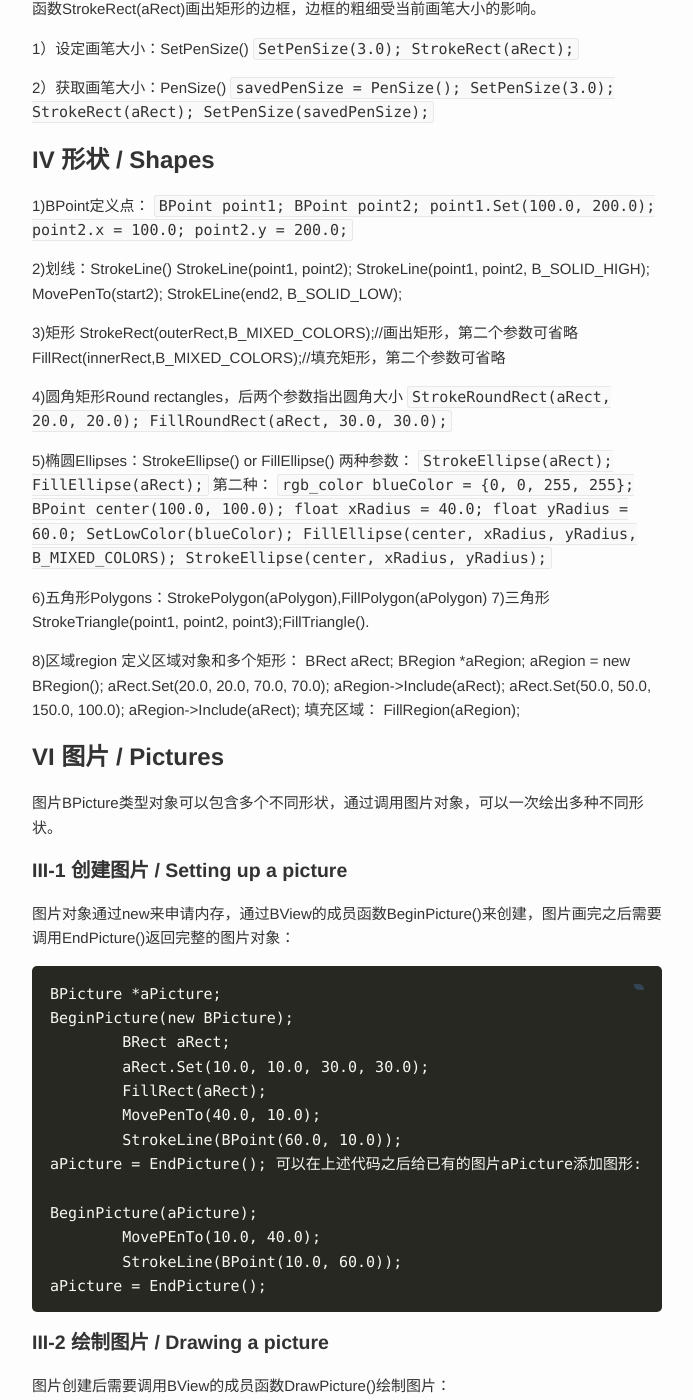
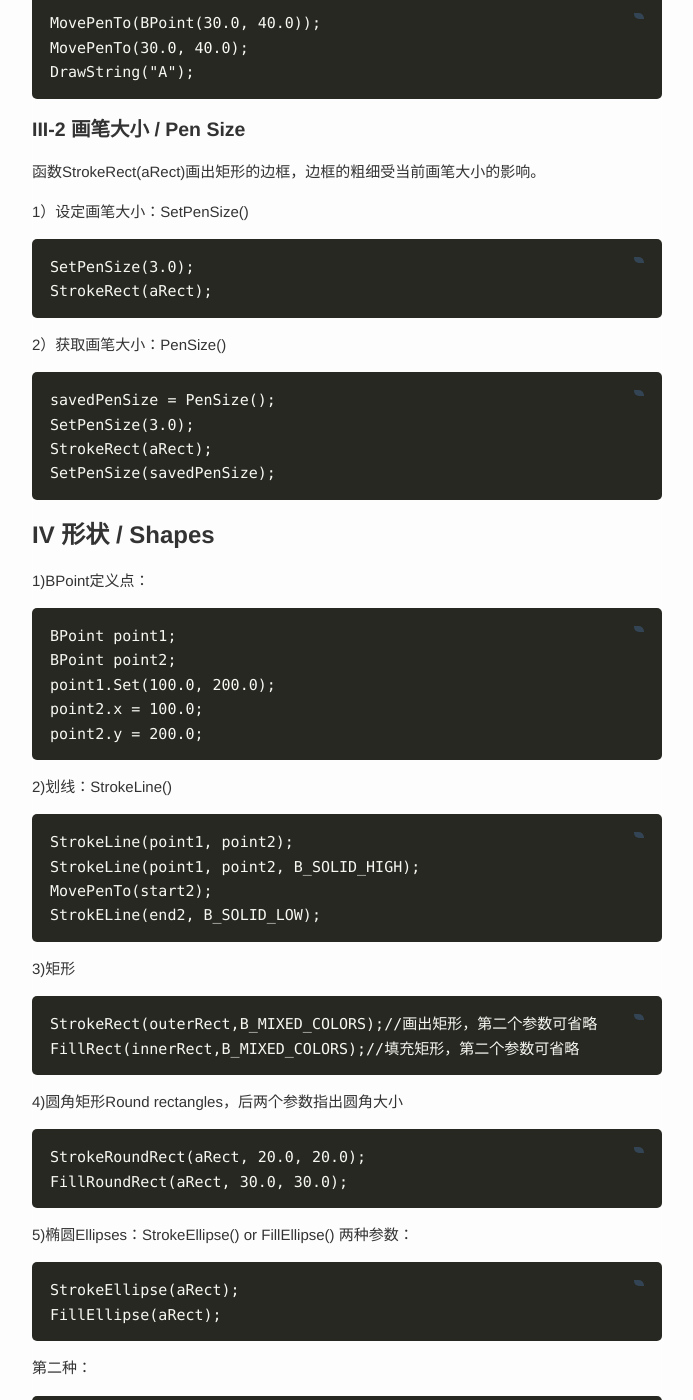
Before and after one commit to DonCN/doncn.github.com, a Jekyll site: the page built from _posts/2015-01-12-Don's-HaikuOS-notes-6-Drawing.md, in a window 1280 px wide and 1400 px high, scrolled down 6546 px. Shown: the whole window, without its empty margins (293-986 px from the left). Built offline with Jekyll 4.4.1, drawn with Linux system fonts in a browser that asks for light colours; Markdown is read by kramdown in place of the engine named in the settings; comment, search, counter and statistics services are not loaded; some of the changed text lies outside the part shown.

Commit message:
minor updates

```diff
--- a/_posts/2015-01-12-Don's-HaikuOS-notes-6-Drawing.md
+++ b/_posts/2015-01-12-Don's-HaikuOS-notes-6-Drawing.md
@@ -206,77 +206,91 @@ BView类包含多种画图或填充的成员函数，例如StrokeRect()、Stroke
 
 ### III-1 画笔位置 / Pen Location
 前边画矩形不用画笔，而是用Fillrect():
-`BRect aRect(10.0, 10.0, 110.0, 110.0);
-FillRect(aRect, B_SOLID_HIGH);`
+
+	BRect aRect(10.0, 10.0, 110.0, 110.0);
+	FillRect(aRect, B_SOLID_HIGH);
 
 使用画笔首先要将画笔移动到初始位置：MovePenTo()以视图左上角位置为原点，MovePenBy()以画笔当前位置为原点。
-`MovePenTo(BPoint(30.0, 40.0));
-MovePenTo(30.0, 40.0);
-DrawString("A");`
+
+	MovePenTo(BPoint(30.0, 40.0));
+	MovePenTo(30.0, 40.0);
+	DrawString("A");
 
 ### III-2 画笔大小 / Pen Size
 函数StrokeRect(aRect)画出矩形的边框，边框的粗细受当前画笔大小的影响。
 
 1）设定画笔大小：SetPenSize()
-`SetPenSize(3.0);
-StrokeRect(aRect);`
+
+	SetPenSize(3.0);
+	StrokeRect(aRect);
 
 2）获取画笔大小：PenSize()
-`savedPenSize = PenSize();
-SetPenSize(3.0);
-StrokeRect(aRect);
-SetPenSize(savedPenSize);`
+
+	savedPenSize = PenSize();
+	SetPenSize(3.0);
+	StrokeRect(aRect);
+	SetPenSize(savedPenSize);
 
 ## IV 形状 / Shapes
 
 1)BPoint定义点：
-`BPoint point1;
-BPoint point2;
-point1.Set(100.0, 200.0);
-point2.x = 100.0;
-point2.y = 200.0;`
+
+	BPoint point1;
+	BPoint point2;
+	point1.Set(100.0, 200.0);
+	point2.x = 100.0;
+	point2.y = 200.0;
 
 2)划线：StrokeLine()
-StrokeLine(point1, point2);
-StrokeLine(point1, point2, B_SOLID_HIGH);
-MovePenTo(start2);
-StrokELine(end2, B_SOLID_LOW);
+
+	StrokeLine(point1, point2);
+	StrokeLine(point1, point2, B_SOLID_HIGH);
+	MovePenTo(start2);
+	StrokELine(end2, B_SOLID_LOW);
 
 3)矩形
-StrokeRect(outerRect,B_MIXED_COLORS);//画出矩形，第二个参数可省略
-FillRect(innerRect,B_MIXED_COLORS);//填充矩形，第二个参数可省略
+
+	StrokeRect(outerRect,B_MIXED_COLORS);//画出矩形，第二个参数可省略
+	FillRect(innerRect,B_MIXED_COLORS);//填充矩形，第二个参数可省略
 
 4)圆角矩形Round rectangles，后两个参数指出圆角大小
-`StrokeRoundRect(aRect, 20.0, 20.0);
-FillRoundRect(aRect, 30.0, 30.0);`
+
+	StrokeRoundRect(aRect, 20.0, 20.0);
+	FillRoundRect(aRect, 30.0, 30.0);
 
 5)椭圆Ellipses：StrokeEllipse() or FillEllipse()
 两种参数：
-`StrokeEllipse(aRect);
-FillEllipse(aRect);`
+
+	StrokeEllipse(aRect);
+	FillEllipse(aRect);
+
 第二种：
-`rgb_color blueColor = {0, 0, 255, 255};
-BPoint center(100.0, 100.0);
-float xRadius = 40.0;
-float yRadius = 60.0;
-SetLowColor(blueColor);
-FillEllipse(center, xRadius, yRadius, B_MIXED_COLORS);
-StrokeEllipse(center, xRadius, yRadius);`
+
+	rgb_color blueColor = {0, 0, 255, 255};
+	BPoint center(100.0, 100.0);
+	float xRadius = 40.0;
+	float yRadius = 60.0;
+	SetLowColor(blueColor);
+	FillEllipse(center, xRadius, yRadius, B_MIXED_COLORS);
+	StrokeEllipse(center, xRadius, yRadius);
 
 6)五角形Polygons：StrokePolygon(aPolygon),FillPolygon(aPolygon)
 7)三角形StrokeTriangle(point1, point2, point3);FillTriangle().
 
 8)区域region
 定义区域对象和多个矩形：
-BRect aRect;
-BRegion *aRegion;
-aRegion = new BRegion();
-aRect.Set(20.0, 20.0, 70.0, 70.0);
-aRegion->Include(aRect);
-aRect.Set(50.0, 50.0, 150.0, 100.0);
-aRegion->Include(aRect);
+
+	BRect aRect;
+	BRegion *aRegion;
+	aRegion = new BRegion();
+	aRect.Set(20.0, 20.0, 70.0, 70.0);
+	aRegion->Include(aRect);
+	aRect.Set(50.0, 50.0, 150.0, 100.0);
+	aRegion->Include(aRect);
+
 填充区域：
-FillRegion(aRegion);
+
+	FillRegion(aRegion);
 
 ## VI 图片 / Pictures
 图片BPicture类型对象可以包含多个不同形状，通过调用图片对象，可以一次绘出多种不同形状。
@@ -325,8 +339,13 @@ Don Liu Copyright © 2013-2015， Email：donliucn@gmail.com
 -----------------------------
 ###参考文献及扩展阅读：###
 [1] [Programming the Be Operating System](http://www.haiku-os.org/legacy-docs/programming_the_be_operating_system.pdf)
+
 [2] [Learning to Program with Haiku, Lesson 15](http://darkwyrm.beemulated.net/downloads/pdf/Learning%20to%20Program%20With%20Haiku%20Lesson%2015.pdf)
+
 [3] [Haiku用户指南（中文）](http://www.haiku-os.org/docs/userguide/zh_CN/contents.html)
+
 [4] [Documents：包含用户使用及编程指南](http://www.haiku-os.org/documents)
+
 [5] [Articles：主要是历年来Haiku开发人员的写的一些关于Haiku开发相关文章](http://www.haiku-os.org/articles)
+
 [6] [Development：Haiku开发相关资源](https://www.haiku-os.org/development)
```
Also changed, not shown: _posts/2014-07-31-Don's-HaikuOS-notes-4-More about API.md (+6 -0 lines), _posts/2014-12-14-Don's-HaikuOS-notes-5-Windows Views and Messages.md (+5 -0 lines).
